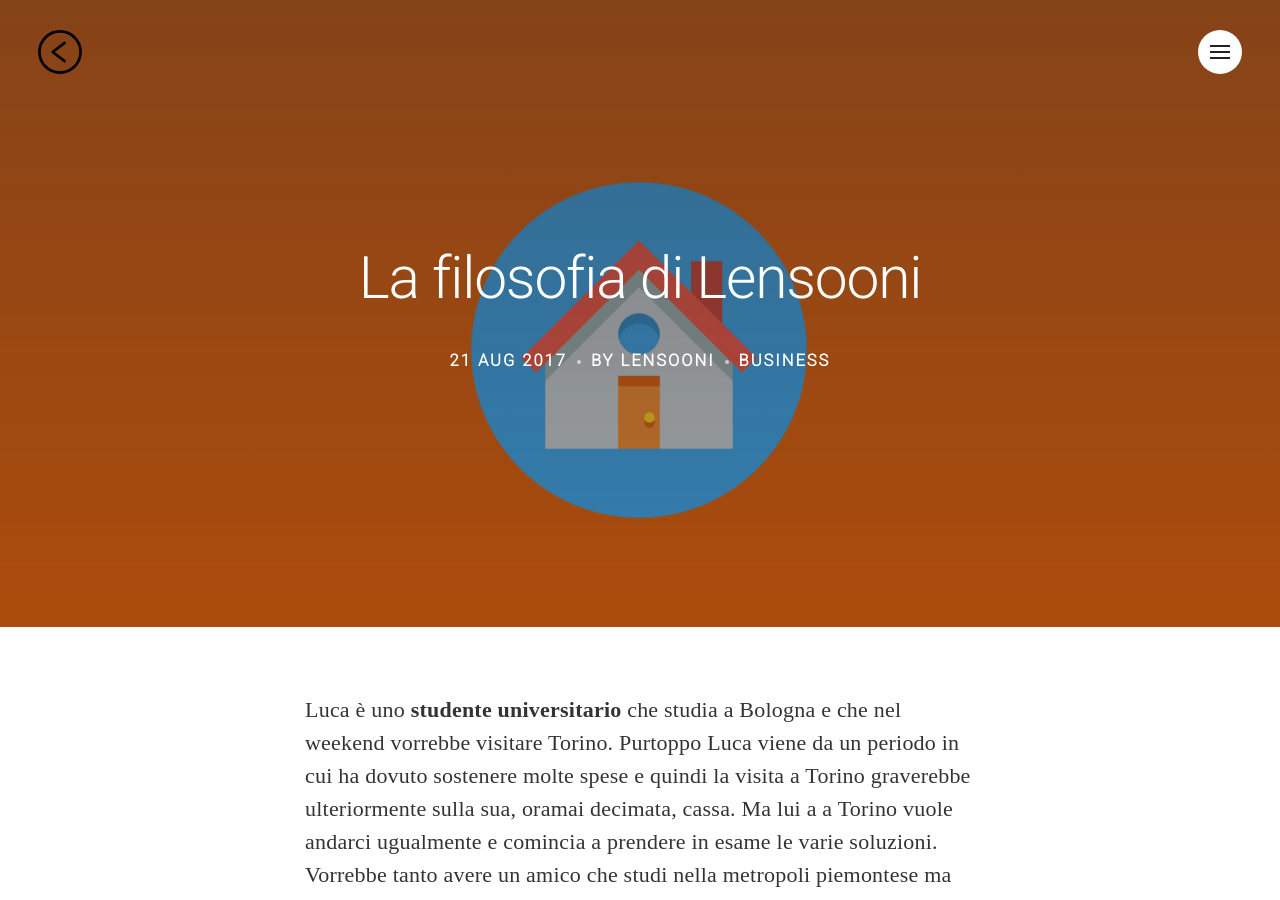
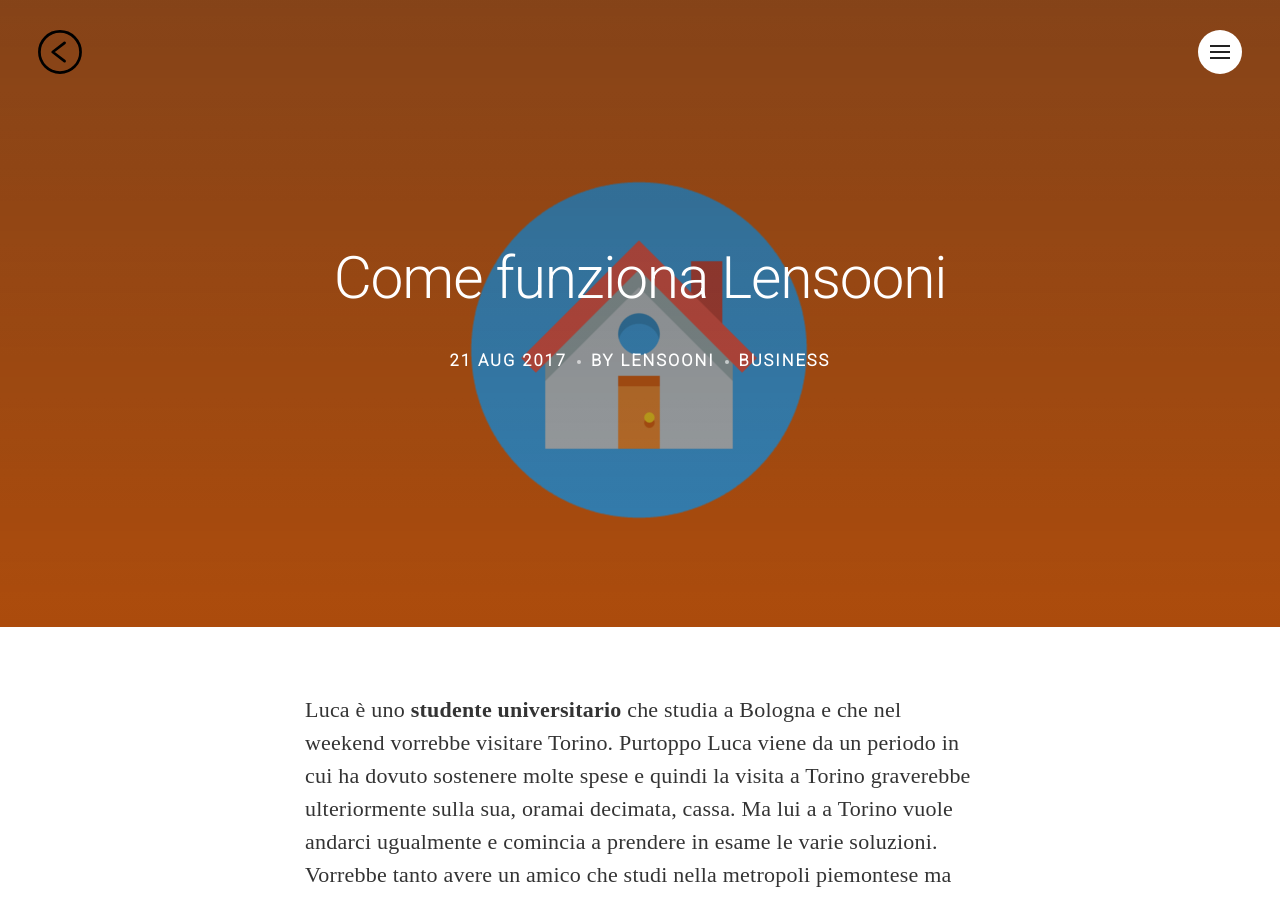
Before and after one commit to Giachelli/blog, a Jekyll site: the page built from _posts/2017-08-21-come-funziona-Lensooni.markdown, in a window 1280 px wide and 900 px high. Built offline with Jekyll 4.4.1, drawn with Linux system fonts in a browser that asks for light colours; nearby versions of some CDN libraries; some web fonts are replaced; Markdown is read by kramdown in place of the engine named in the settings; comment, search, counter and statistics services are not loaded.

Commit message:
Update and rename 2017-08-17-5-motivi-per-viaggiare-con-Lensooni.markdown to 2017-08-21-come-funziona-Lensooni.markdown

```diff
--- a/_posts/2017-08-17-5-motivi-per-viaggiare-con-Lensooni.markdown
+++ b/_posts/2017-08-21-come-funziona-Lensooni.markdown
@@ -1,6 +1,6 @@
 ---
 layout: post
-title:  "La filosofia di Lensooni"
+title:  "Come funziona Lensooni"
 date:   2017-08-21 18.00.00
 last_modified_at:  2017-08-17 12:33:00
 excerpt: "Ti starai chiedendo per quale motivo dovresti utilizzare Lensooni anziché un altro servizio di alloggio..."
```
